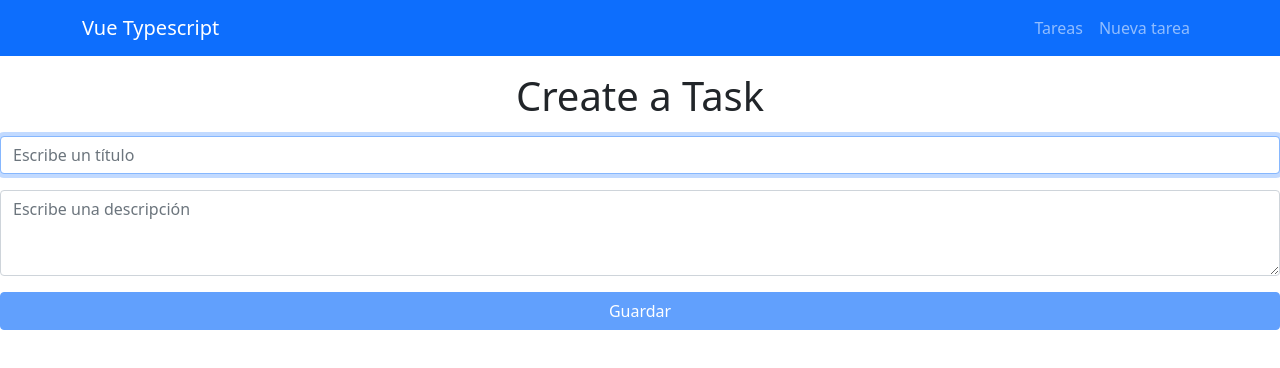
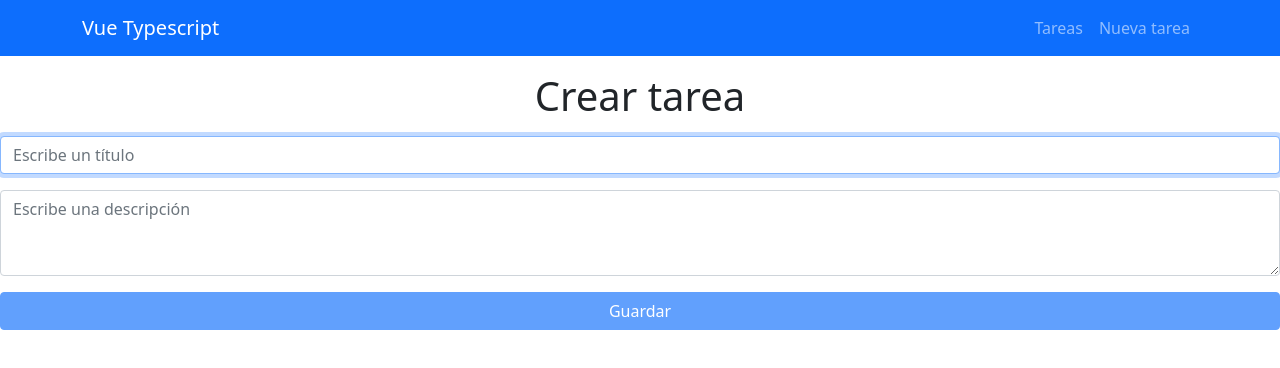
Before and after one commit to Avila-Pato/-Stack-MEVN-Mongodb-Express-Vue-Node-Typescript, a Vue app in the folder frontend/: page /tasks/new in a window 1280 px wide. Shown: the top 368 px of the page. Built offline with nearby package versions, Linux system fonts and the light colour scheme.

Commit message:
feat: translate TaskForm title to Spanish and update README with project details

```diff
--- a/frontend/src/views/TaskForm.vue
+++ b/frontend/src/views/TaskForm.vue
@@ -25,7 +25,7 @@ const saveTask = async () => {
 
 <template>
   <div>
-    <h1 class="card-title my-3 text-center">Create a Task</h1>
+    <h1 class="card-title my-3 text-center">Crear tarea</h1>
     <form @submit.prevent="saveTask">
       <input
         class="form-control mb-3"
```
Also changed, not shown: 1 other file (tests, documents, lock files or other folders).
